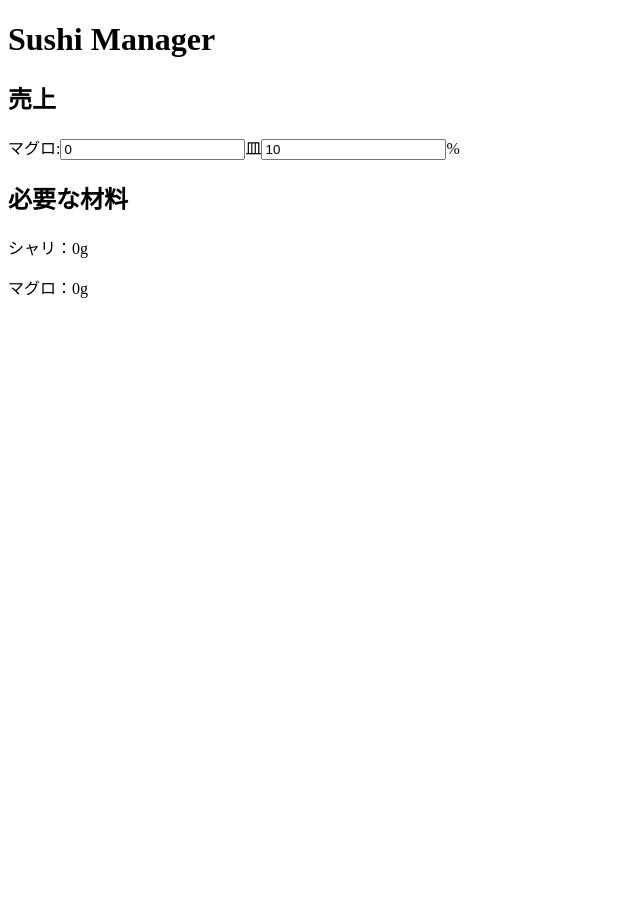
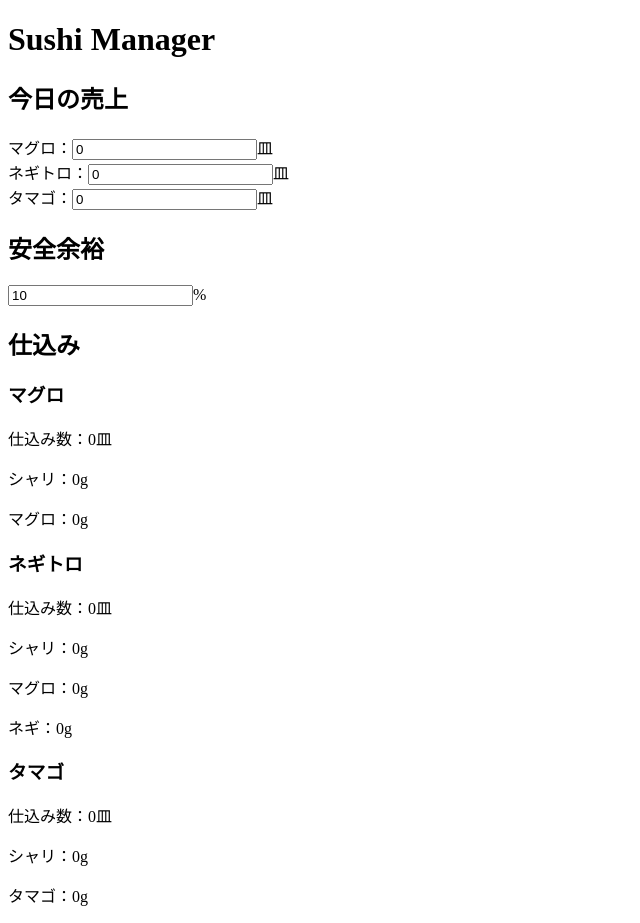
Before and after one commit to shunsekai/sushi-manager, a React (Vite) app: page / in a window 1280 px wide. Shown: the whole page, without its empty margins (0-640 px from the left). Before the commit the page ends 800 px from the top, so only its background shows below. Built offline with nearby package versions, Linux system fonts and the light colour scheme.

Commit message:
複数商品の売上入力に対応

```diff
--- a/src/App.tsx
+++ b/src/App.tsx
@@ -2,26 +2,39 @@ import { menu } from "./data/menu.ts";
 import { useState } from "react";
 
 export default function App() {
-  const tuna = menu.find((item) => item.name === "マグロ");
-  const [salesCount, setSalesCount] = useState(0);
+  const [sales, setSales] = useState<Record<string, number>>({});
   const [safetyMargin, setSafetyMargin] = useState(10);
-  const preparationCount = Math.ceil(salesCount * (1 + safetyMargin / 100));
+
+  const handleSalesChange = (menuName: string, count: number) => {
+    setSales((currentSales) => ({
+      ...currentSales,
+      [menuName]: count,
+    }));
+  };
 
   return (
     <>
       <h1>Sushi Manager</h1>
 
-      <h2>売上</h2>
+      <h2>今日の売上</h2>
 
+      {menu.map((item) => (
+        <div key={item.name}>
           <label>
-        マグロ:
+            {item.name}：
             <input
               type="number"
-          value={salesCount}
-          onChange={(e) => setSalesCount(Number(e.target.value))}
+              value={sales[item.name] ?? 0}
+              onChange={(e) =>
+                handleSalesChange(item.name, Number(e.target.value))
+              }
             />
             皿
           </label>
+        </div>
+      ))}
+
+      <h2>安全余裕</h2>
 
       <label>
         <input
@@ -32,13 +45,29 @@ export default function App() {
         %
       </label>
 
-      <h2>必要な材料</h2>
+      <h2>仕込み</h2>
 
-      {tuna?.ingredients.map((ingredient) => (
+      {menu.map((item) => {
+        const salesCount = sales[item.name] ?? 0;
+
+        const preparationCount = Math.ceil(
+          salesCount * (1 + safetyMargin / 100),
+        );
+
+        return (
+          <div key={item.name}>
+            <h3>{item.name}</h3>
+
+            <p>仕込み数：{preparationCount}皿</p>
+
+            {item.ingredients.map((ingredient) => (
               <p key={ingredient.name}>
                 {ingredient.name}：{ingredient.weight * preparationCount}g
               </p>
             ))}
+          </div>
+        );
+      })}
     </>
   );
 }
```
Lines whose indentation alone changed are shown as unchanged.
